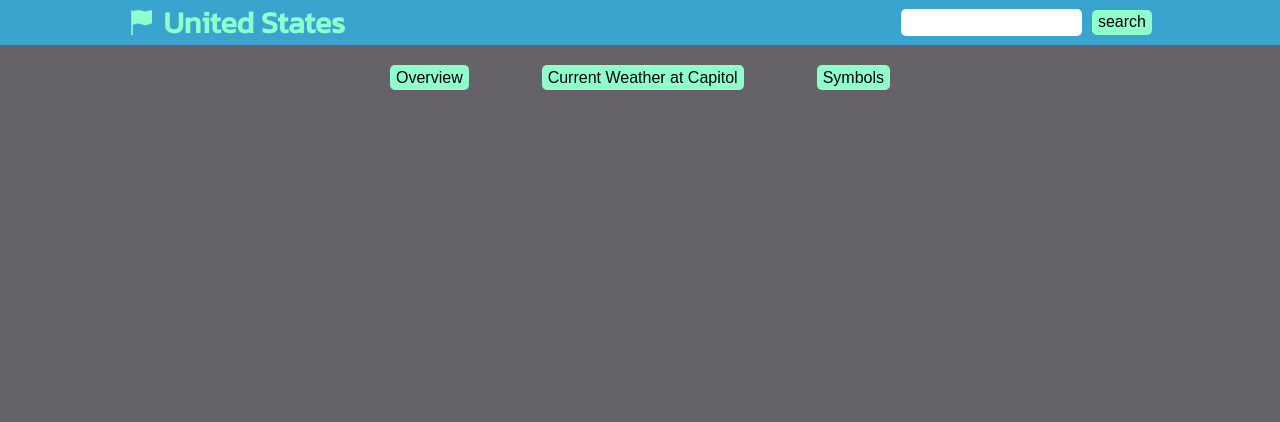
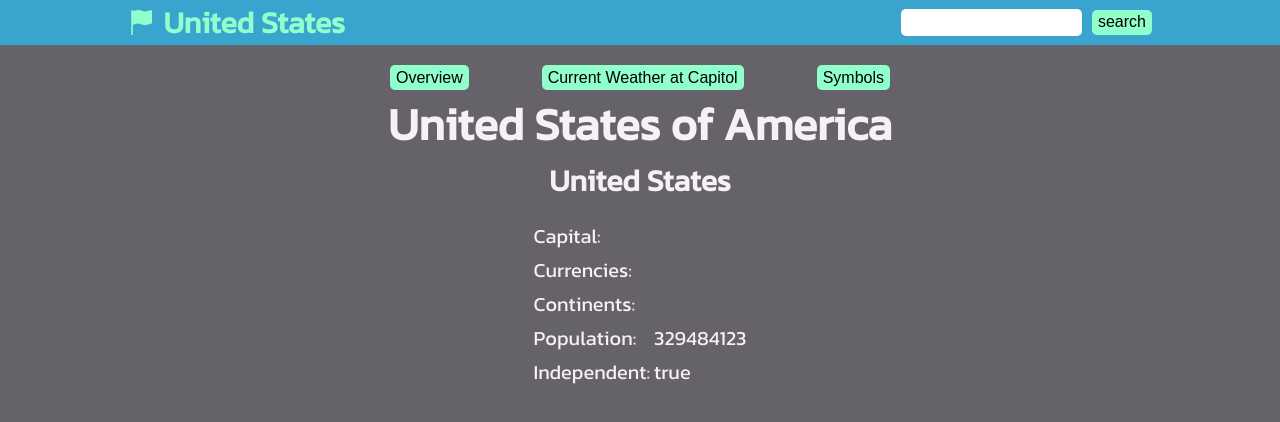
Before and after one commit to msujpn5/F39-Unit5, a React (Create React App) app: page / in a window 1280 px wide. Shown: the top 422 px of the page. Built offline with nearby package versions, Linux system fonts and the light colour scheme.

Commit message:
Symbols.js complete

```diff
--- a/src/Components/MainDisplay.js
+++ b/src/Components/MainDisplay.js
@@ -1,4 +1,7 @@
 import React, { useState } from "react";
+import Overview from "./Overview";
+import Weather from "./Weather";
+import Symbols from "./Symbols";
 
 const MainDisplay = () => {
     const [view, setView] = useState("Overview");
@@ -11,6 +14,9 @@ const MainDisplay = () => {
                 </button>
                 <button onClick={() => setView("Symbols")}>Symbols</button>
             </div>
+            {view === "Overview" && <Overview />}
+            {view === "Weather" && <Weather />}
+            {view === "Symbols" && <Symbols />}
         </div>
     );
 };
--- /dev/null
+++ b/src/Components/Overview.js
@@ -0,0 +1,41 @@
+import React from 'react';
+import { useSelector } from 'react-redux';
+import { selectDisplay } from '../redux/slices/displayCountrySlice';
+
+function Overview() {
+    let currentDisplay = useSelector(selectDisplay)
+  return (
+    <div className='stack'>
+        <h1>{currentDisplay.name.official}</h1>
+        <h2>{currentDisplay.name.common}</h2>
+        <table className='overview-table'>
+        <tr>
+            <td>Capital: </td>
+            {currentDisplay.capital.map((e) => {
+                <td>{e}</td>
+            })}
+        </tr>
+        <tr>
+            <td>Currencies: </td>
+            <td>{currentDisplay.currencies.name}</td>
+        </tr>
+        <tr>
+            <td>Continents: </td>
+            {currentDisplay.continents.map((e) => {
+                <td>{e}</td>
+            })}
+        </tr>
+        <tr>
+            <td>Population: </td>
+            <td>{currentDisplay.population}</td>
+        </tr>
+        <tr>
+            <td>Independent: </td>
+            <td>{currentDisplay.independent ? "true" : "false"}</td>
+        </tr>
+        </table>
+    </div>
+)
+}
+
+export default Overview
--- /dev/null
+++ b/src/Components/Symbols.js
@@ -0,0 +1,30 @@
+import React from 'react';
+import { useSelector } from 'react-redux';
+import { selectDisplay } from '../redux/slices/displayCountrySlice';
+
+function Symbols() {
+    let currentDisplay = useSelector(selectDisplay)
+
+  return (
+    <div className='symbols'>
+        <div className="stack">
+            <h2>Flag of {currentDisplay.name.common}:</h2>
+            {currentDisplay.flags ? (
+                <img src={currentDisplay.flags.png} />
+            ) : (
+                "(No data found)"
+            )}
+        </div>
+        <div className="stack">
+            <h2>Coat of Arms of {currentDisplay.name.commong}:</h2>
+            {currentDisplay.coatOfArms ? (
+                <img src={currentDisplay.coatOfArms.png} />
+            ) : (
+                "(No Data Found)"
+            )}
+        </div>
+    </div>
+  )
+}
+
+export default Symbols
```
